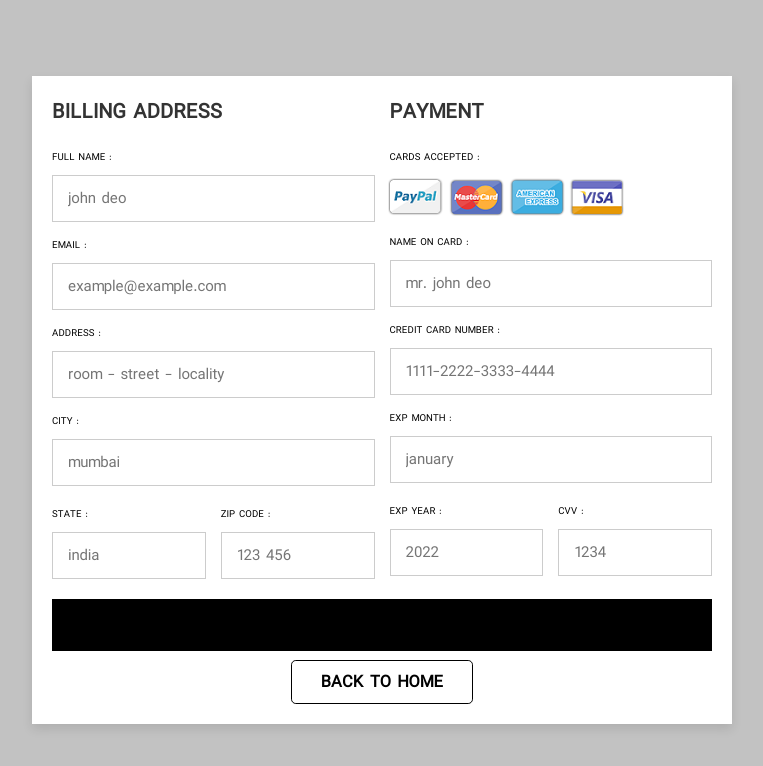
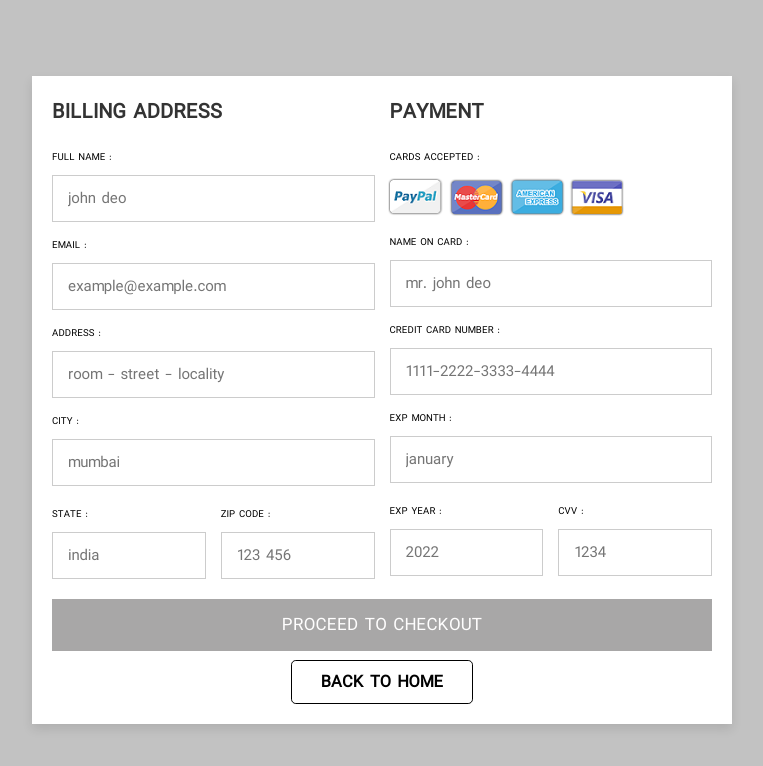
Before and after one commit to Pilotwar81/KAY-Store-demo-, a plain HTML site: page payment gateway/index.html in a window 1280 px wide. Shown: the whole page, without its empty margins (258-1021 px from the left). Drawn offline with Linux system fonts and the light colour scheme; files whose address does not match are found by name.

Commit message:
final edits

```diff
--- a/payment gateway/css/style.css
+++ b/payment gateway/css/style.css
@@ -526,8 +526,8 @@ section{
   width: 100%;
   padding:12px;
   font-size: 17px;
-  background: #000000;
-  color:rgb(0, 0, 0);
+  background: #a8a7a7;
+  color:rgb(255, 254, 254);
   margin-top: 5px;
   cursor: pointer;
 }
```
